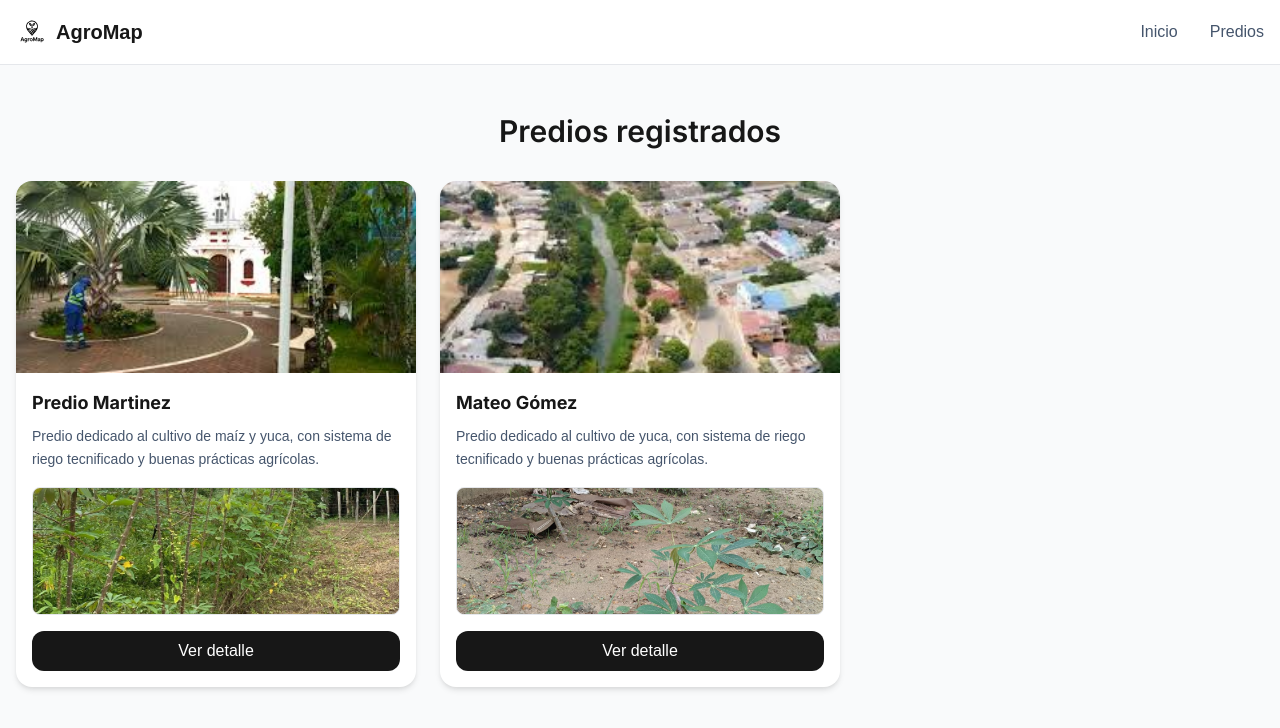
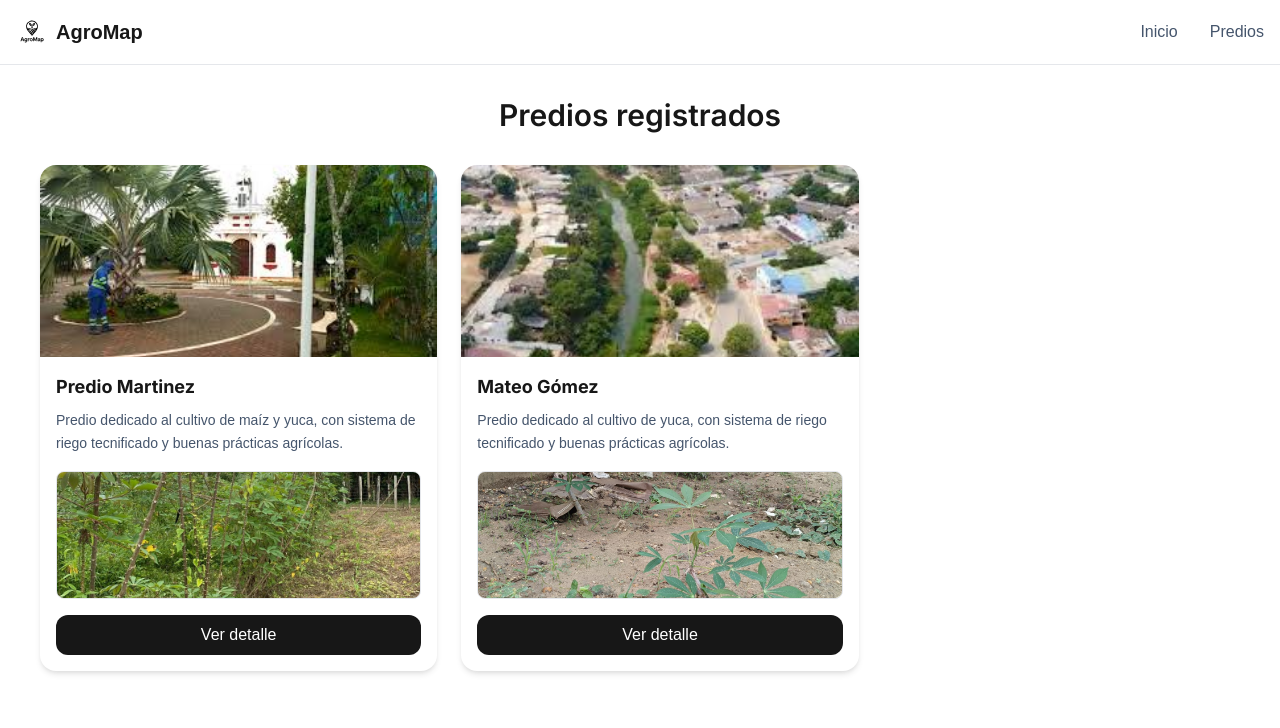
Before and after one commit to BeginerLord/agroMapMvp, a Next.js app: page /predios in a window 1280 px wide. Shown: the top 728 px of the page. Built offline with nearby package versions, Linux system fonts and the light colour scheme.

Commit message:
feat: implement ConditionalHeader component and update layout with background image

```diff
--- /dev/null
+++ b/src/app/components/ConditionalHeader.tsx
@@ -0,0 +1,9 @@
+"use client"
+
+import { usePathname } from "next/navigation"
+import Header from "./header"
+
+export default function ConditionalHeader() {
+  const pathname = usePathname()
+  return pathname !== "/" ? <Header /> : null
+}
--- a/src/app/layout.tsx
+++ b/src/app/layout.tsx
@@ -1,7 +1,8 @@
 import type React from "react"
 import "@/app/globals.css"
 import { Inter } from "next/font/google"
-import Header from "./components/header"
+import ConditionalHeader from "./components/ConditionalHeader"
+
 
 const inter = Inter({
   subsets: ["latin"],
@@ -28,9 +29,9 @@ export default function RootLayout({
           crossOrigin=""
         />
       </head>
-      <body className="bg-gray-50 text-slate-800 antialiased">
-        <Header />
-        <main className="mx-auto max-w-7xl p-4">{children}</main>
+      <body className="">
+        <ConditionalHeader />
+        <main className="">{children}</main>
       </body>
     </html>
   )
--- a/src/app/page.tsx
+++ b/src/app/page.tsx
@@ -46,7 +46,17 @@ export default function LoginForm() {
     }
 
     return (
-        <div className="fixed inset-0 bg-gray-50 flex items-center justify-center p-4 overflow-hidden z-50">
+        <div
+            className="flex items-center justify-center min-h-screen"
+            // ...existing code...
+            style={{
+                backgroundImage: "url('/gif.gif')",
+                backgroundRepeat: "no-repeat",
+                backgroundPosition: "center",
+                backgroundSize: "100vw 100vh", // Ocupa todo el viewport
+            }}
+        // ...existing code...
+        >
             <div className="w-full max-w-md">
                 {/* Logo y título */}
                 <div className="text-center mb-8">
--- a/src/app/predios/page.tsx
+++ b/src/app/predios/page.tsx
@@ -13,7 +13,7 @@ export default function PrediosPage() {
       <h1 className="text-3xl font-semibold text-primary mb-8 text-center">Predios registrados</h1>
 
       {/* Grid de predios */}
-      <div className="grid grid-cols-1 sm:grid-cols-2 lg:grid-cols-3 gap-6">
+      <div className="ml-10 grid grid-cols-1 sm:grid-cols-2 lg:grid-cols-3 gap-6">
         {prediosData.map((predio) => (
           <PredioCard
             key={predio.id}
```
Also changed, not shown: 1 other file (tests, documents, lock files or other folders).
